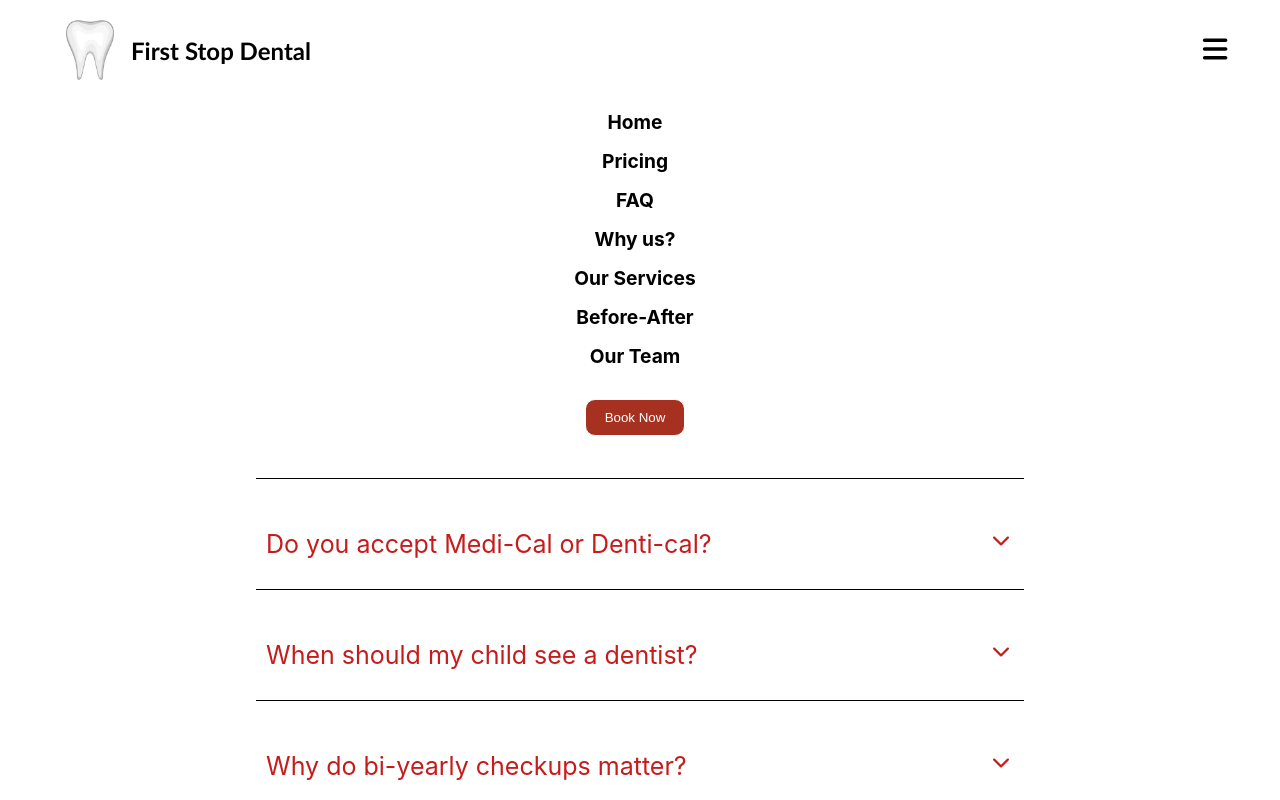
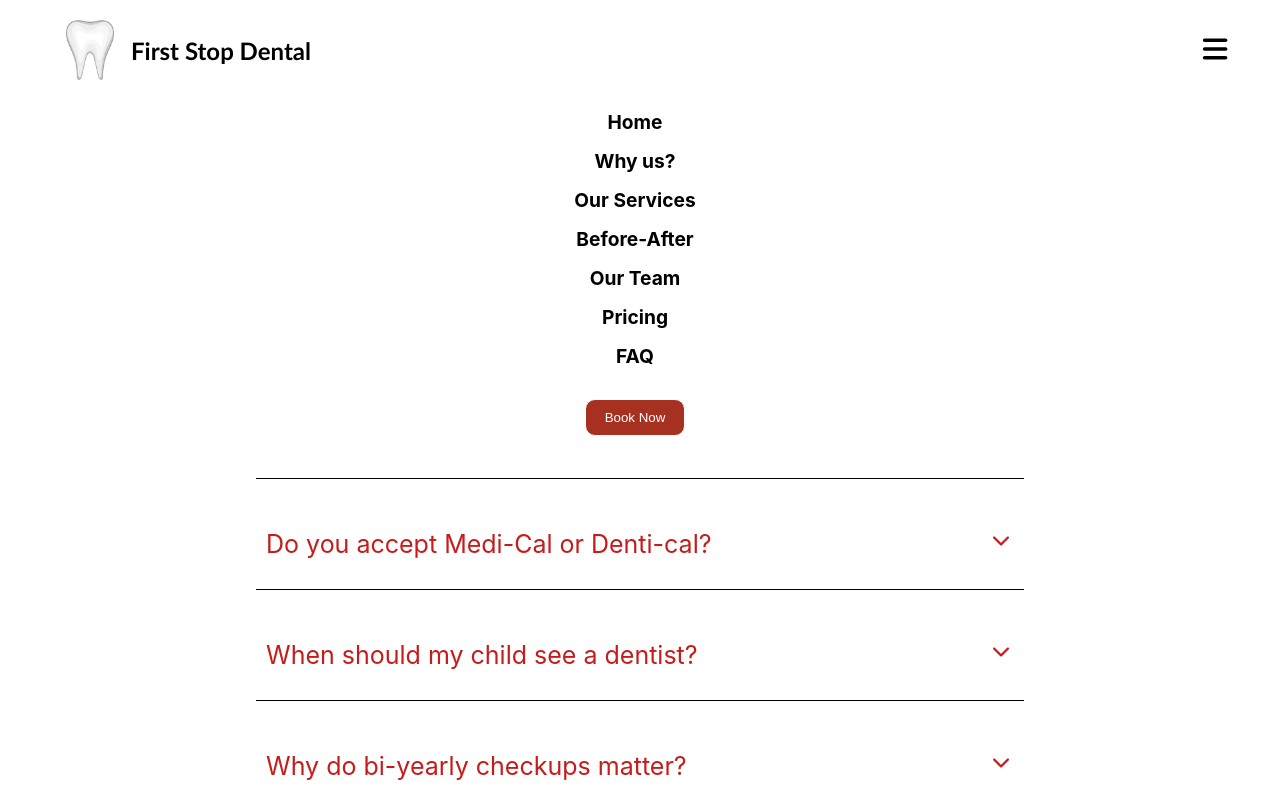
Before and after one commit to Afraz33/Dental-Website, a React (Create React App) app: page /faq in a window 1280 px wide. Both pictures are taken after a click on the icon 1216 px from the left and 49 px from the top of the page. Shown: the top 800 px of the page. Built offline with nearby package versions, Linux system fonts and the light colour scheme.

Commit message:
Navbar Adjustments

```diff
--- a/src/components/Before-After/Before-After.jsx
+++ b/src/components/Before-After/Before-After.jsx
@@ -2,7 +2,7 @@ import styles from "./BeforeAfter.module.css";
 
 function BeforeAfter() {
   return (
-    <section className={styles.Before_After}>
+    <section id="BeforeAfter" className={styles.Before_After}>
       <h2 className={styles.heading_2}>Before and After</h2>
       <div className={styles.grid}>
         <div className={styles.one_comparison}>
--- a/src/components/Dentists/Dentists.jsx
+++ b/src/components/Dentists/Dentists.jsx
@@ -1,7 +1,7 @@
 import styles from "./Dentists.module.css";
 function Dentists() {
   return (
-    <section className={styles.Dentists}>
+    <section id="OurTeam" className={styles.Dentists}>
       <h2 className={styles.heading_2}>
         Meet Our Team at <span className={styles.name}>FirstStopDental!</span>
       </h2>
--- a/src/components/Features/Features.jsx
+++ b/src/components/Features/Features.jsx
@@ -2,7 +2,7 @@ import styles from "./Features.module.css";
 
 function Features() {
   return (
-    <section className={styles.Features}>
+    <section id="features" className={styles.Features}>
       <h3 className={styles.heading_2}>Dentistry You Can Count On</h3>
       <h4 className={styles.heading_3}>
         SAME AND NEXT DAY EMERGENCY APPOINTMENTS
--- a/src/components/Header/Header.module.css
+++ b/src/components/Header/Header.module.css
@@ -138,7 +138,7 @@
   display: none !important;
 }
 
-@media (max-width: 1199px) {
+@media (max-width: 991px) {
   .carousel_container {
     display: flex;
     flex-direction: column;
--- a/src/components/Navbar/Navbar.jsx
+++ b/src/components/Navbar/Navbar.jsx
@@ -81,6 +81,35 @@ function Navbar() {
               Home
             </Link>
 
+            <a
+              className={styles.ListItem}
+              style={{ textDecoration: "none" }}
+              href="#features"
+            >
+              Why us?
+            </a>
+
+            <a
+              className={styles.ListItem}
+              style={{ textDecoration: "none" }}
+              href="#enhancements"
+            >
+              Our Services
+            </a>
+            <a
+              className={styles.ListItem}
+              style={{ textDecoration: "none" }}
+              href="#BeforeAfter"
+            >
+              Before-After
+            </a>
+            <a
+              className={styles.ListItem}
+              style={{ textDecoration: "none" }}
+              href="#OurTeam"
+            >
+              Our Team
+            </a>
             <Link
               style={{ textDecoration: "none" }}
               className={styles.ListItem}
@@ -96,13 +125,6 @@ function Navbar() {
             >
               FAQ
             </Link>
-
-            <li className={styles.ListItem}>Why us?</li>
-
-            <li className={styles.ListItem}>Our Services</li>
-            <li className={styles.ListItem}>Before-After</li>
-            <li className={styles.ListItem}>Our Team</li>
-
             <button className={styles.button}>Book Now</button>
           </ul>
         </nav>
--- a/src/components/Solutions/Enhancements.jsx
+++ b/src/components/Solutions/Enhancements.jsx
@@ -2,7 +2,7 @@ import styles from "./Enhancements.module.css";
 
 function Enhancements() {
   return (
-    <section className={styles.Enhancements}>
+    <section id="enhancements" className={styles.Enhancements}>
       <div className={styles.grid}>
         <div className={styles.grid_column}>
           <h2 className={styles.heading_2}>
--- a/src/components/Service/Service.jsx
+++ b/src/components/Steps/Steps.jsx
@@ -1,7 +1,7 @@
-import styles from "./Service.module.css";
-function Service() {
+import styles from "./Steps.module.css";
+function Steps() {
   return (
-    <section className={styles.service}>
+    <section id="steps" className={styles.service}>
       <h2 className={styles.heading_2}>
         3 simple steps for achieving your best smile!
       </h2>
@@ -61,4 +61,4 @@ function Service() {
   );
 }
 
-export default Service;
+export default Steps;
--- a/src/pages/FAQPage.jsx
+++ b/src/pages/FAQPage.jsx
@@ -7,7 +7,7 @@ function FAQPage() {
     <div>
       <Navbar />
       <FAQ />
-      {/* <Footer /> */}
+      <Footer />
     </div>
   );
 }
--- a/src/pages/LandingPage.jsx
+++ b/src/pages/LandingPage.jsx
@@ -1,6 +1,6 @@
 import Navbar from "../components/Navbar/Navbar";
 import Header from "../components/Header/Header";
-import Service from "../components/Service/Service";
+import Steps from "../components/Steps/Steps";
 import Guarantee from "../components/Guarantee/Guarantee";
 import Dentists from "../components/Dentists/Dentists";
 import Features from "../components/Features/Features";
@@ -12,7 +12,7 @@ function LandingPage() {
     <div>
       <Navbar />
       <Header />
-      <Service />
+      <Steps />
       <Guarantee />
       <Dentists />
       <Features />
--- a/src/pages/PricingPage.jsx
+++ b/src/pages/PricingPage.jsx
@@ -7,7 +7,7 @@ function PricingPage() {
     <div>
       <Navbar />
       <Pricing />
-      {/* <Footer /> */}
+      <Footer />
     </div>
   );
 }
```
Also changed, not shown: src/components/Steps/Steps.module.css (renamed from src/components/Service/Service.module.css).
